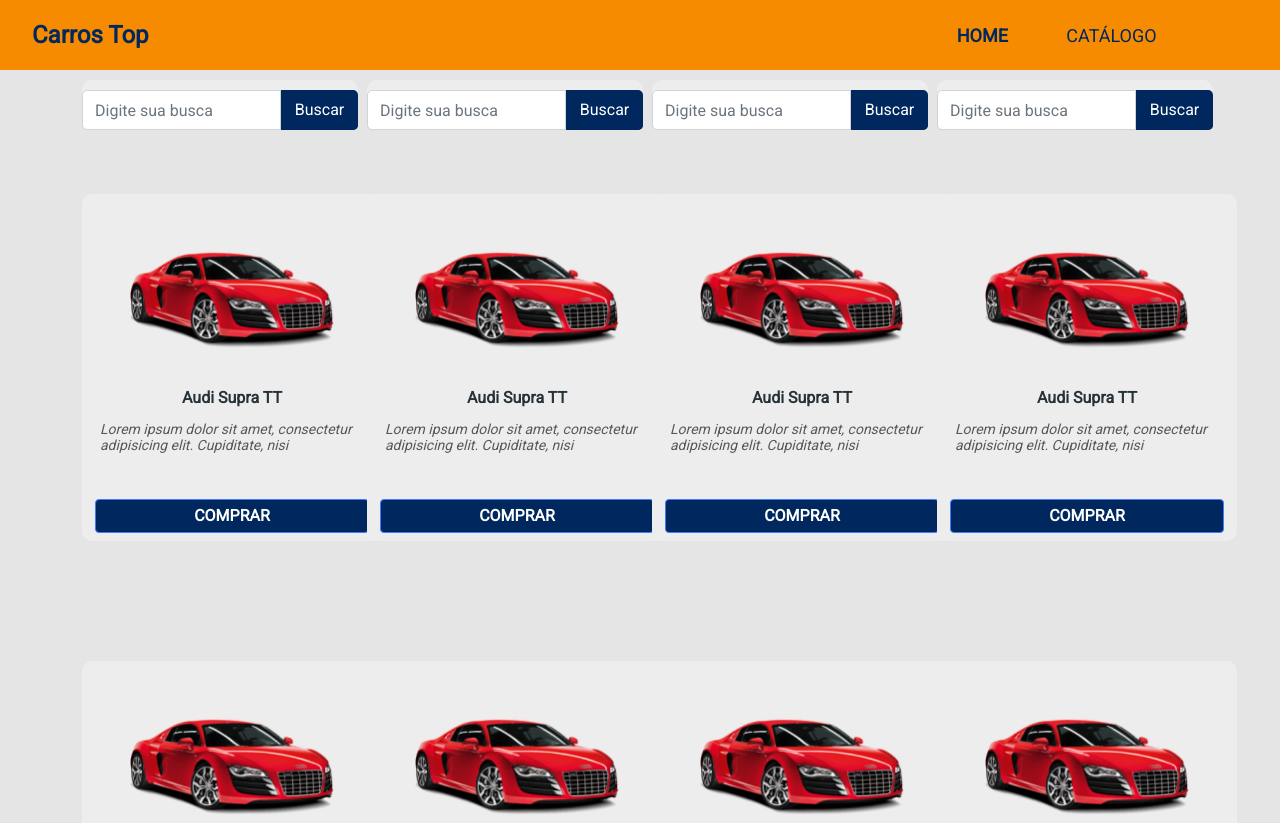
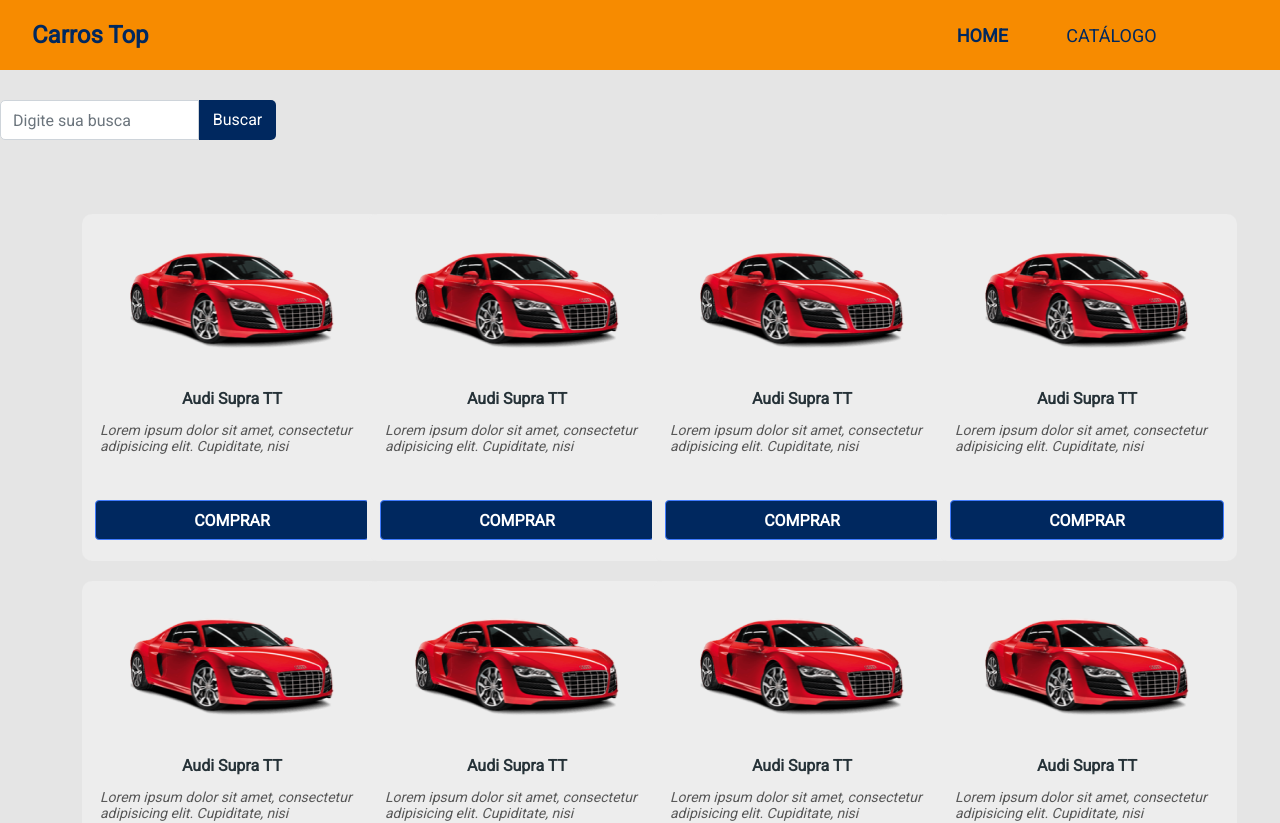
Before and after one commit to claytoncalixto/bds07, a React (Create React App) app in the folder frontweb/: page / in a window 1280 px wide. Shown: the top 823 px of the page. Built offline with nearby package versions, Linux system fonts and the light colour scheme.

Commit message:
Created grid system catalog - part 3

```diff
--- a/frontweb/src/components/CarCard/index.tsx
+++ b/frontweb/src/components/CarCard/index.tsx
@@ -2,13 +2,11 @@
 import ButtonBuy from 'components/ButtonBuy';
 import './styles.css';
 
+
 const CarCard = () => {
+
   return (
     <>
-      <div className="car-top-container">
-          <input className="form-control mr-sm-2" type="search" placeholder="Digite sua busca" aria-label="Search"  ></input>
-          <button className="btn btn-outline-success my-2 my-sm-0" type="submit"> Buscar </button>
-      </div>
       <div className="car-bottom-container">
         <img src={CarImg} alt="Nome do carro" />
         <h6>Audi Supra TT</h6>
--- a/frontweb/src/components/CarCard/styles.css
+++ b/frontweb/src/components/CarCard/styles.css
@@ -1,8 +1,6 @@
 .car-top-container {
   position: absolute;
-  top: 50px;
-  margin-top: 30px;
-  margin-bottom: 200px;
+  top: 100px;
   width: 300px;
   height: 86px;
   background-color: #ededed;
@@ -12,7 +10,7 @@
   justify-content: center;
   align-items: center;
   align-content: center;
-  padding-top: 10px;
+  padding: 20px, 10px, 30px, 10px;
 }
 
 .car-top-container input {
@@ -35,7 +33,9 @@
 }
 
 .car-bottom-container {
-  padding-top: 20px;
+  position: relative;
+  top: 120px;
+  margin-bottom: 20px;
   width: 300px;
   height: 347px;
   background-color: #ededed;
@@ -44,8 +44,6 @@
   flex-direction: column;
   text-align: center;
   align-items: center;
-  margin-top: 100px;
-  margin-bottom: 20px;
 }
 
 .car-bottom-container img {
@@ -98,7 +96,40 @@
 
 @media (min-width: 576px) {
   .car-top-container {
+    width: 100%;
+    height: 100%;
+    size-adjust: var(100%);
+  }
+
+  .car-top-container input {
     width: auto;
     height: auto;
+    left: auto;
+    top: auto;
+    size-adjust: var(100%);
+  }
+
+  .car-top-container button {
+    width: auto;
+    height: auto;
+    left: auto;
+    top: auto;
+    size-adjust: var(100%);
+  }
+
+  .form-control {
+    width: auto;
+    height: auto;
+    left: auto;
+    top: auto;
+    size-adjust: var(100%);
+  }
+
+  .btn-outline-success {
+    width: auto;
+    height: auto;
+    left: auto;
+    top: auto;
+    size-adjust: var(100%);
   }
 }
--- a/frontweb/src/pages/Catalog/index.tsx
+++ b/frontweb/src/pages/Catalog/index.tsx
@@ -1,10 +1,15 @@
 import CarCard from 'components/CarCard';
 import Navbar from 'components/Navbar';
+import './styles.css';
 
 const Catalog = () => {
   return (
     <>
       <Navbar />
+      <div className="car-top-container">
+          <input  className="form-control mr-sm-2" type="search" placeholder="Digite sua busca" aria-label="Search" ></input>
+          <button className="btn btn-outline-success my-2 my-sm-0" type="submit"> {' '} Buscar{' '} </button>
+      </div>
       <div className="container my-4">
         <div className="row">
           <div className="col-sm-6 col-lg-4 col-xl-3">
--- /dev/null
+++ b/frontweb/src/pages/Catalog/styles.css
@@ -0,0 +1,54 @@
+.car-top-container {
+  position: absolute;
+  top: 100px;
+  width: 300px;
+  height: 86px;
+  background-color: #ededed;
+  border-radius: 10px;
+  display: flex;
+  flex-direction: row;
+  justify-content: center;
+  align-items: center;
+  align-content: center;
+  padding: 20px, 10px, 30px, 10px;
+}
+
+.car-top-container input {
+  width: 199px;
+  height: 40px;
+  left: 20px;
+  top: 112px;
+  background: #ffffff;
+  border-radius: 5px 0px 0px 5px;
+}
+
+.car-top-container button {
+  width: 77px;
+  height: 40px;
+  left: 219px;
+  top: 111px;
+  background: #00285f;
+  border-radius: 0px 5px 5px 0px;
+  color: #ffffff;
+}
+
+@media (min-width: 576px) {
+  .car-top-container {
+    width: auto;
+    height: auto;
+  }
+
+  .car-top-tbxbusca {
+    width: auto;
+    height: auto;
+    left: auto;
+    top: auto;
+  }
+
+  .car-top-btn-busca {
+    width: auto;
+    height: auto;
+    left: auto;
+    top: auto;
+  }
+}
```
